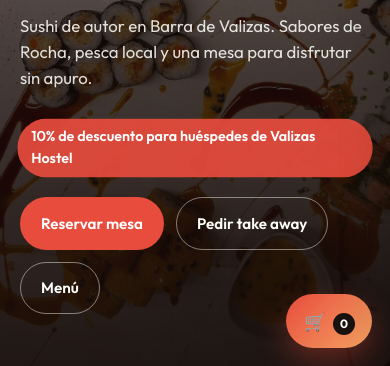
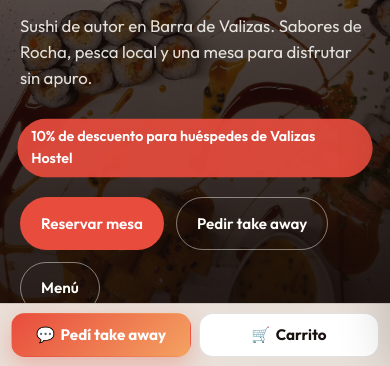
Before and after one commit to SkzfXrolo/sushi-valizas, a website built with Vite: page index.html in a window 390 px wide. Shown: the part 478-844 px from the top of the page. Built offline with nearby package versions, Linux system fonts and the light colour scheme.

Commit message:
Móvil: barra de acción fija abajo (solo celular)
- shell inyecta .mobile-bar: "Pedí take away" (WhatsApp) + "Carrito · $total" en vivo
- oculta el FAB redondo en <=768px (la barra lo reemplaza), +padding-bottom al body
- cart-open delegado a document para que la barra abra el drawer
- se esconde cuando el carrito está abierto; invisible en desktop
- i18n bar.order / bar.cart (es/en/pt)

Co-Authored-By: Claude Sonnet 5 <noreply@anthropic.com>

```diff
--- a/src/i18n.js
+++ b/src/i18n.js
@@ -130,6 +130,8 @@ const dict = {
     'cart.send': 'Enviar pedido por WhatsApp',
     'cart.hint': 'Se abre WhatsApp con el pedido armado para confirmar.',
     'cart.add': 'Agregar al carrito',
+    'bar.order': 'Pedí take away',
+    'bar.cart': 'Carrito',
     'reserve.formTitle': 'Reservar mesa',
     'reserve.formLead': 'Completá el formulario y se abre WhatsApp con la reserva lista.',
     'reserve.date': 'Fecha',
@@ -280,6 +282,8 @@ const dict = {
     'cart.send': 'Send order on WhatsApp',
     'cart.hint': 'WhatsApp opens with the order ready to confirm.',
     'cart.add': 'Add to cart',
+    'bar.order': 'Order takeaway',
+    'bar.cart': 'Cart',
     'reserve.formTitle': 'Book a table',
     'reserve.formLead': 'Fill the form and WhatsApp opens with the reservation ready.',
     'reserve.date': 'Date',
@@ -430,6 +434,8 @@ const dict = {
     'cart.send': 'Enviar pedido no WhatsApp',
     'cart.hint': 'O WhatsApp abre com o pedido montado para confirmar.',
     'cart.add': 'Adicionar ao carrinho',
+    'bar.order': 'Pedir take away',
+    'bar.cart': 'Carrinho',
     'reserve.formTitle': 'Reservar mesa',
     'reserve.formLead': 'Preencha o formulário e o WhatsApp abre com a reserva pronta.',
     'reserve.date': 'Data',
--- a/src/order.js
+++ b/src/order.js
@@ -89,11 +89,17 @@ function renderCartPanel() {
 }
 
 function updateBadge() {
+  const n = cartCount()
   const badge = document.querySelector('[data-cart-count]')
-  const n = cartCount()
-  if (!badge) return
-  badge.textContent = String(n)
-  badge.hidden = n === 0
+  if (badge) {
+    badge.textContent = String(n)
+    badge.hidden = n === 0
+  }
+  const barTotal = document.querySelector('[data-bar-total]')
+  if (barTotal) {
+    barTotal.textContent = n ? `· ${money(cartTotal())}` : ''
+    barTotal.hidden = n === 0
+  }
 }
 
 function mountCartUi() {
@@ -142,7 +148,6 @@ function mountCartUi() {
   `
   document.body.appendChild(root)
 
-  root.querySelector('[data-cart-open]')?.addEventListener('click', openCart)
   root.querySelectorAll('[data-cart-close]').forEach((el) => el.addEventListener('click', closeCart))
 
   root.querySelector('#cart-list')?.addEventListener('click', (e) => {
@@ -187,6 +192,10 @@ export function initCartSystem() {
   mountCartUi()
 
   document.addEventListener('click', (e) => {
+    if (e.target.closest('[data-cart-open]')) {
+      openCart()
+      return
+    }
     const btn = e.target.closest('[data-add-cart]')
     if (!btn) return
     e.preventDefault()
--- a/src/shell.js
+++ b/src/shell.js
@@ -43,4 +43,20 @@ export function mountShell() {
       <span data-i18n="footer.rights">Sushi Valizas</span>
     </div>
   `
+
+  // Mobile-only sticky action bar (CSS hides it on desktop)
+  if (!document.querySelector('.mobile-bar')) {
+    const bar = document.createElement('div')
+    bar.className = 'mobile-bar'
+    bar.setAttribute('aria-label', 'Acciones rápidas')
+    bar.innerHTML = `
+      <a class="mobile-bar-btn mobile-bar-btn--wa" data-cta="takeaway" href="#" target="_blank" rel="noopener noreferrer">
+        <span aria-hidden="true">💬</span><span data-i18n="bar.order">Pedí take away</span>
+      </a>
+      <button type="button" class="mobile-bar-btn mobile-bar-btn--cart" data-cart-open>
+        <span aria-hidden="true">🛒</span><span data-i18n="bar.cart">Carrito</span><span class="mobile-bar-total" data-bar-total hidden></span>
+      </button>
+    `
+    document.body.appendChild(bar)
+  }
 }
--- a/src/style.css
+++ b/src/style.css
@@ -1429,6 +1429,68 @@ html[data-theme='night'] .contact-card--rich .contact-link {
   transition: opacity 0.25s ease;
 }
 
+/* Mobile-only sticky action bar */
+.mobile-bar {
+  display: none;
+}
+@media (max-width: 768px) {
+  .mobile-bar {
+    position: fixed;
+    left: 0;
+    right: 0;
+    bottom: 0;
+    z-index: 65;
+    display: flex;
+    gap: 0.5rem;
+    padding: 0.55rem 0.7rem calc(0.55rem + env(safe-area-inset-bottom, 0px));
+    background: color-mix(in srgb, var(--cream) 90%, transparent);
+    backdrop-filter: blur(10px);
+    -webkit-backdrop-filter: blur(10px);
+    border-top: 1px solid var(--line);
+  }
+  .mobile-bar-btn {
+    flex: 1;
+    display: flex;
+    align-items: center;
+    justify-content: center;
+    gap: 0.35rem;
+    padding: 0.85rem 0.5rem;
+    border-radius: 14px;
+    border: 1px solid transparent;
+    font: inherit;
+    font-weight: 700;
+    font-size: 0.95rem;
+    line-height: 1;
+    text-decoration: none;
+    cursor: pointer;
+  }
+  .mobile-bar-btn--wa {
+    background: linear-gradient(135deg, #e84c3d, #f4a261);
+    color: #fff;
+    box-shadow: 0 8px 22px rgba(232, 76, 61, 0.3);
+  }
+  .mobile-bar-btn--cart {
+    background: var(--surface);
+    color: var(--ink);
+    border-color: var(--line);
+  }
+  .mobile-bar-total {
+    color: var(--coral-deep);
+  }
+  html[data-theme='night'] .mobile-bar-total {
+    color: var(--coral);
+  }
+  .cart-fab {
+    display: none;
+  }
+  body.cart-open .mobile-bar {
+    display: none;
+  }
+  body {
+    padding-bottom: 4.75rem;
+  }
+}
+
 .cart-drawer {
   position: fixed;
   top: 0;
```
